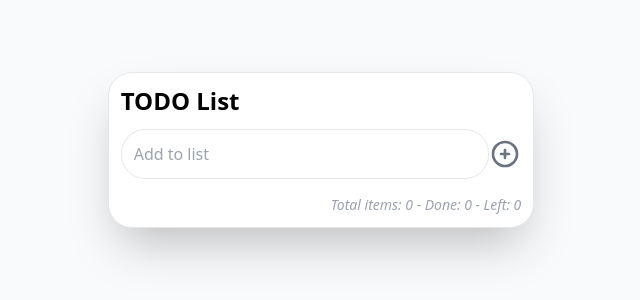
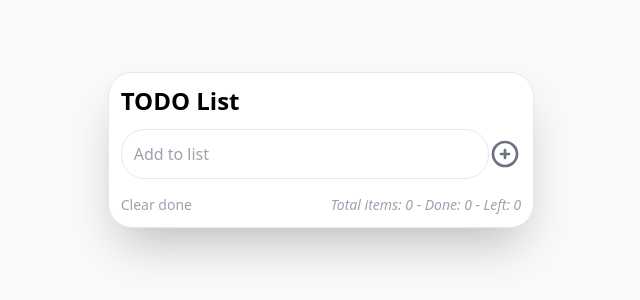
Before and after one commit to EmilM32/todo-list-app, a Vue app: page / in a window 1280 px wide. Shown: the part 250-550 px from the top of the page, without its empty margins (319-959 px from the left). Built offline with nearby package versions, Linux system fonts and the light colour scheme.

Commit message:
Added delete functionality

```diff
--- a/src/App.vue
+++ b/src/App.vue
@@ -22,12 +22,23 @@
             <div class="flex-none">
               <input type="checkbox" v-model="item.isDone" />
             </div>
+            <div class="flex">
+              <button-delete @click="deleteItem(item.id)" />
+            </div>
           </div>
         </div>
-        <i class="text-gray-400 text-sm text-right pt-4">
-          Total items: {{ itemsCount }} - Done: {{ itemsDoneCount }} - Left:
-          {{ itemsCount - itemsDoneCount }}
-        </i>
+        <div class="text-gray-400 text-sm flex pt-4">
+          <span
+            class="cursor-pointer hover:underline hover:text-gray-500 active:text-green-700"
+            @click="deleteDone"
+            >Clear done</span
+          >
+          <div class="flex-grow"></div>
+          <i>
+            Total items: {{ itemsCount }} - Done: {{ itemsDoneCount }} - Left:
+            {{ itemsCount - itemsDoneCount }}
+          </i>
+        </div>
       </div>
     </div>
   </div>
@@ -36,17 +47,19 @@
 <script lang="ts">
 import { defineComponent, reactive, toRefs, computed } from 'vue';
 import ButtonAdd from './components/ButtonAdd.vue';
+import ButtonDelete from './components/ButtonDelete.vue';
 
-interface ListItem {
+interface TodoItem {
+  id: number;
   title: string;
   isDone: boolean;
 }
 
 export default defineComponent({
   name: 'App',
-  components: { ButtonAdd },
+  components: { ButtonAdd, ButtonDelete },
   setup: () => {
-    const state = reactive({ newListItem: '', allItems: [] as ListItem[] });
+    const state = reactive({ newListItem: '', allItems: [] as TodoItem[] });
 
     const itemsCount = computed(() => state.allItems.length);
     const itemsDoneCount = computed(() =>
@@ -57,9 +70,10 @@ export default defineComponent({
   },
 
   methods: {
-    addToList() {
+    addToList(): void {
       if (this.newListItem) {
-        const newItem: ListItem = {
+        const newItem: TodoItem = {
+          id: this.itemsCount + 1, // TODO error prone (id should always be unique)
           title: this.newListItem,
           isDone: false,
         };
@@ -67,6 +81,14 @@ export default defineComponent({
         this.allItems.push(newItem);
         this.newListItem = '';
       }
+    },
+
+    deleteItem(id: number): void {
+      this.allItems = this.allItems.filter((item: TodoItem) => item.id !== id);
+    },
+
+    deleteDone(): void {
+      this.allItems = this.allItems.filter((item: TodoItem) => !item.isDone);
     },
   },
 });
--- /dev/null
+++ b/src/components/ButtonDelete.vue
@@ -0,0 +1,16 @@
+<template>
+  <svg
+    class="h-4 w-4 text-red-700 place-self-center cursor-pointer"
+    fill="none"
+    viewBox="0 0 24 24"
+    stroke="currentColor"
+    @click="$emit('click', $event)"
+  >
+    <path
+      stroke-linecap="round"
+      stroke-linejoin="round"
+      stroke-width="2"
+      d="M6 18L18 6M6 6l12 12"
+    />
+  </svg>
+</template>
```
